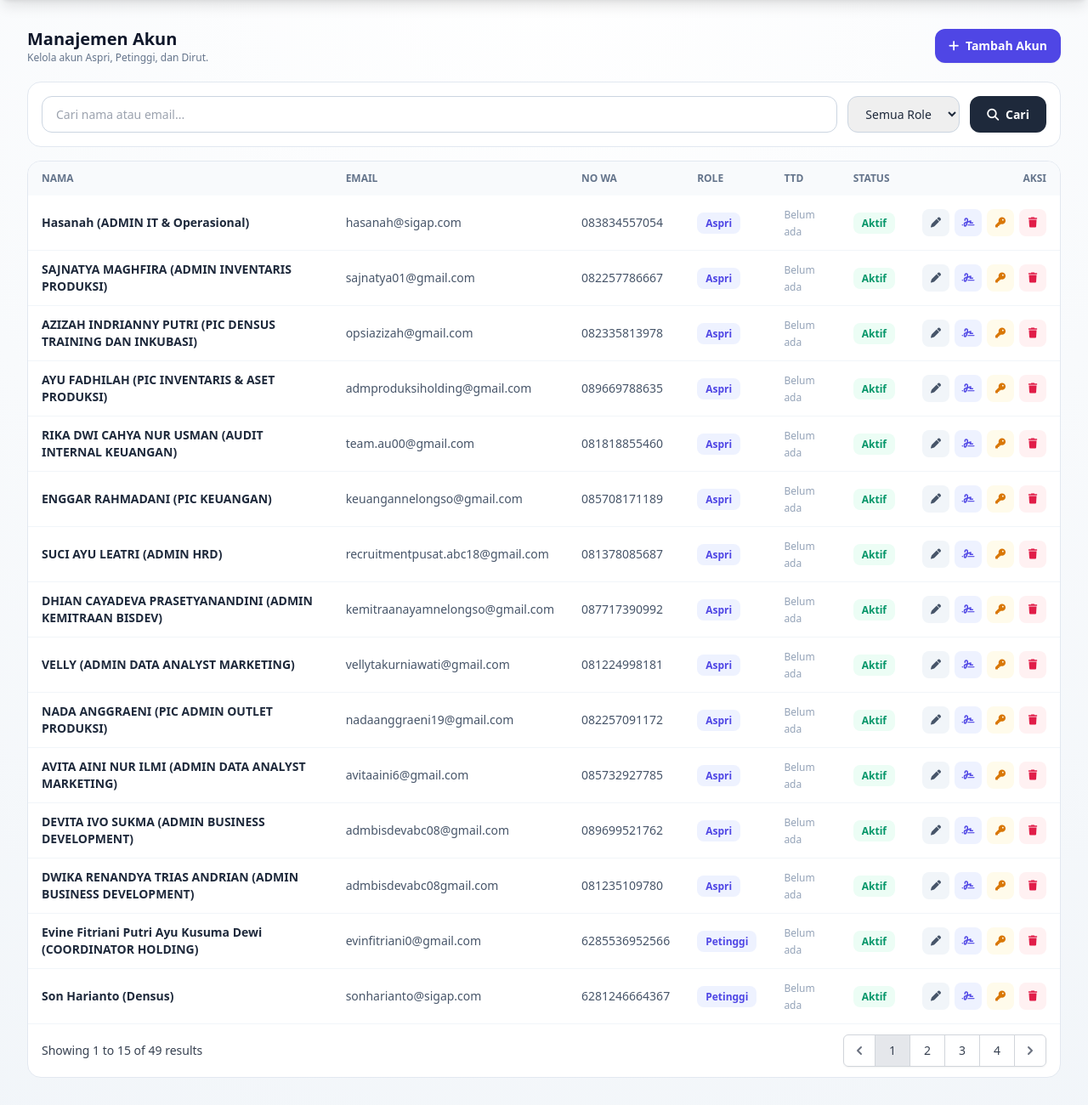
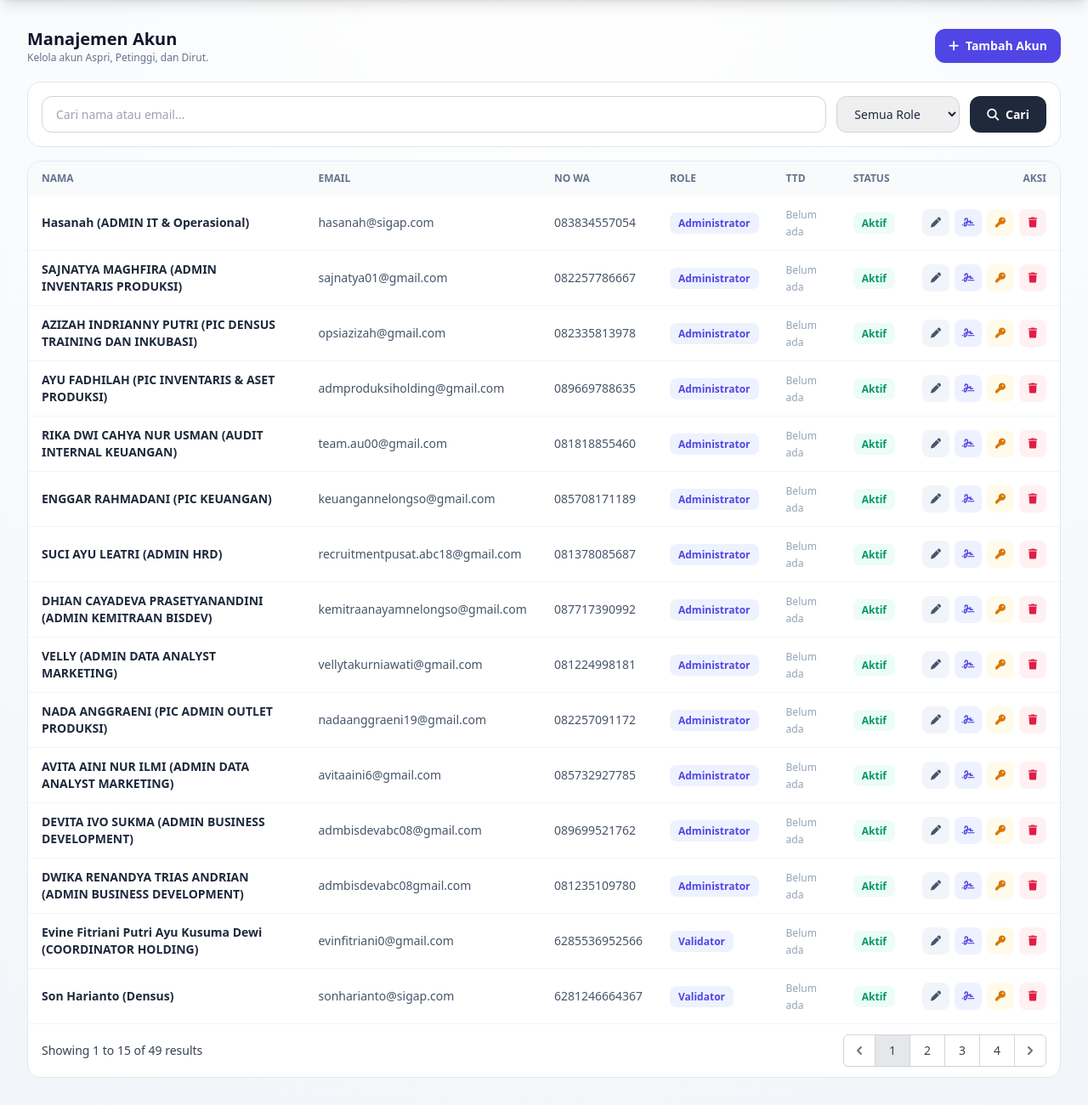
Before and after one commit to titandewa/SIG-AP, a Laravel app: page /app/admin/dashboard in a window 1280 px wide. Shown: the part 73-1373 px from the top of the page at 85% size. Run offline with Laravel 12, Linux system fonts and the light colour scheme; a user stored in the database is signed in; data comes from the database, SQL or seed files in the repository; data that the repository does not hold is empty; some libraries are stand-ins or nearby versions.

Commit message:
fix nama role

```diff
--- a/resources/views/admin/akun/index.blade.php
+++ b/resources/views/admin/akun/index.blade.php
@@ -1,3 +1,11 @@
+@php
+    $roleLabels = [
+        'aspri' => 'Administrator',
+        'petinggi' => 'Validator',
+        'dirut' => 'Direksi',
+    ];
+@endphp
+
 <x-app-shell title="SIGAP - Manajemen Akun" role="admin" roleColor="indigo" :sidebarItems="[
     ['label' => 'Manajemen Akun', 'url' => route('app.admin.dashboard'), 'icon' => 'fa-solid fa-users-gear'],
 ]">
@@ -28,9 +36,9 @@
         <input type="text" name="search" value="{{ request('search') }}" placeholder="Cari nama atau email..." class="flex-1 border border-slate-300 rounded-xl px-4 py-2.5 text-sm outline-none focus:ring-2 focus:ring-indigo-200">
         <select name="role" class="border border-slate-300 rounded-xl px-4 py-2.5 text-sm outline-none focus:ring-2 focus:ring-indigo-200">
             <option value="">Semua Role</option>
-            <option value="aspri" {{ request('role') === 'aspri' ? 'selected' : '' }}>Aspri</option>
-            <option value="petinggi" {{ request('role') === 'petinggi' ? 'selected' : '' }}>Petinggi</option>
-            <option value="dirut" {{ request('role') === 'dirut' ? 'selected' : '' }}>Dirut</option>
+            <option value="aspri" {{ request('role') === 'aspri' ? 'selected' : '' }}>Administrator</option>
+            <option value="petinggi" {{ request('role') === 'petinggi' ? 'selected' : '' }}>Validator</option>
+            <option value="dirut" {{ request('role') === 'dirut' ? 'selected' : '' }}>Direksi</option>
         </select>
         <button type="submit" class="bg-slate-800 hover:bg-slate-900 text-white text-sm font-semibold px-5 py-2.5 rounded-xl transition">
             <i class="fa-solid fa-magnifying-glass mr-1"></i> Cari
@@ -61,7 +69,7 @@
                             <td class="px-4 py-3 text-slate-600">{{ $item->email }}</td>
                             <td class="px-4 py-3 text-slate-600">{{ $item->phone ?? '-' }}</td>
                             <td class="px-4 py-3">
-                                <span class="px-2.5 py-1 rounded-lg text-xs font-semibold bg-indigo-50 text-indigo-600 capitalize">{{ $item->role }}</span>
+                                <span class="px-2.5 py-1 rounded-lg text-xs font-semibold bg-indigo-50 text-indigo-600">{{ $roleLabels[$item->role] ?? $item->role }}</span>
                             </td>
                             <td class="px-4 py-3">
                                 @if($item->signature_path)
@@ -148,9 +156,9 @@
                 <div>
                     <label class="text-xs font-semibold text-slate-600 mb-1 block">Role</label>
                     <select name="role" required class="w-full border border-slate-300 rounded-xl px-3.5 py-2.5 text-sm outline-none focus:ring-2 focus:ring-indigo-200">
-                        <option value="aspri">Aspri</option>
-                        <option value="petinggi">Petinggi</option>
-                        <option value="dirut">Dirut</option>
+                        <option value="aspri">Administrator</option>
+                        <option value="petinggi">Validator</option>
+                        <option value="dirut">Direksi</option>
                     </select>
                 </div>
                 <div>
@@ -187,9 +195,9 @@
                 <div>
                     <label class="text-xs font-semibold text-slate-600 mb-1 block">Role</label>
                     <select name="role" id="editRole" required class="w-full border border-slate-300 rounded-xl px-3.5 py-2.5 text-sm outline-none focus:ring-2 focus:ring-indigo-200">
-                        <option value="aspri">Aspri</option>
-                        <option value="petinggi">Petinggi</option>
-                        <option value="dirut">Dirut</option>
+                        <option value="aspri">Administrator</option>
+                        <option value="petinggi">Validator</option>
+                        <option value="dirut">Direksi</option>
                     </select>
                 </div>
                 <button type="submit" class="w-full bg-indigo-600 hover:bg-indigo-700 text-white font-semibold py-2.5 rounded-xl text-sm transition mt-2">Simpan Perubahan</button>
```
